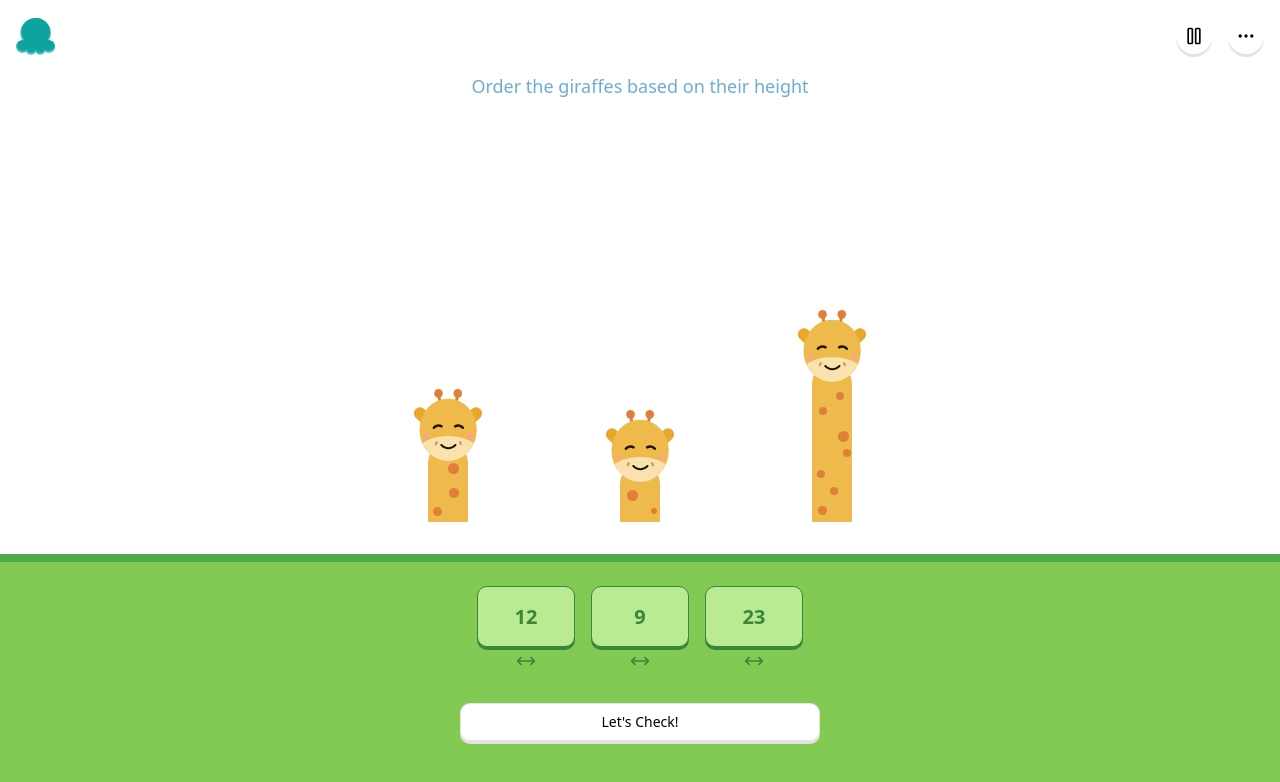
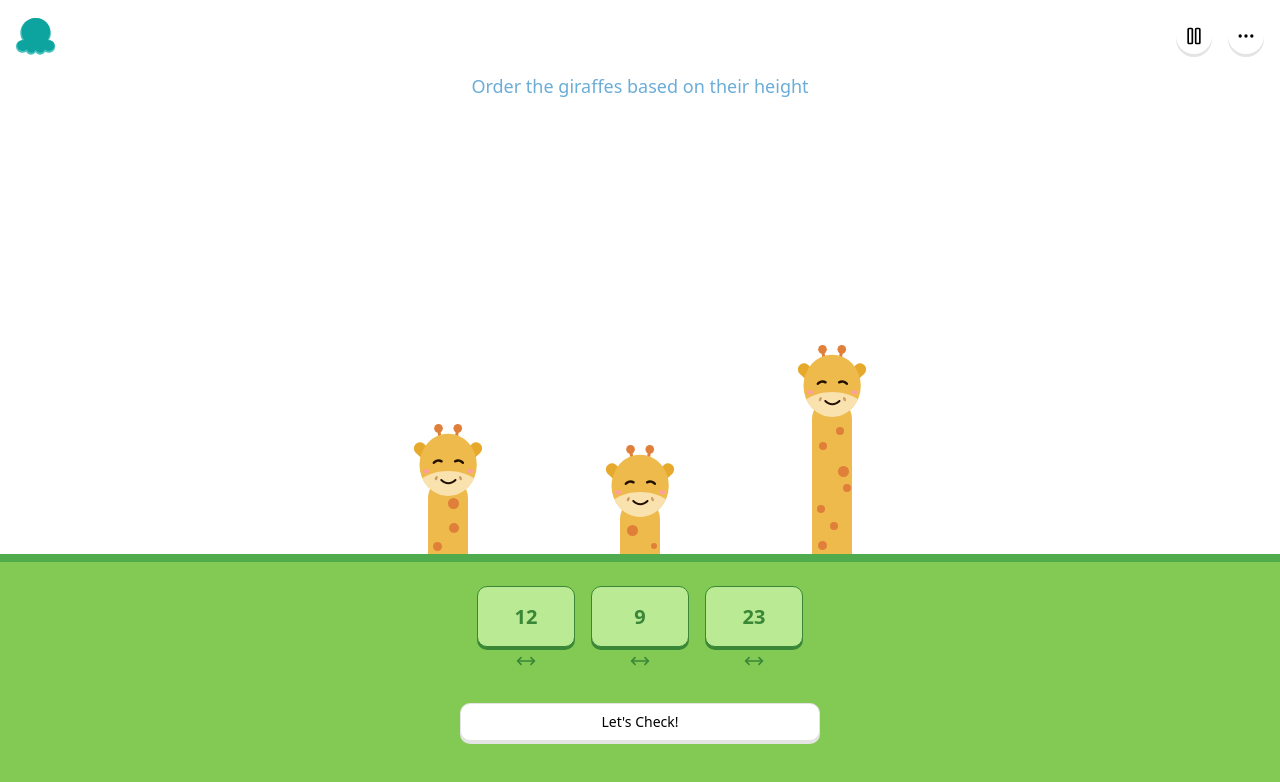
Before and after one commit to harikrishnan56/learn-vue, a Vue app: page /game in a window 1280 px wide. Shown: the top 782 px of the page. Built offline with nearby package versions, Linux system fonts and the light colour scheme; the HTML template or start-up script is replaced by a standard one; a web font is replaced by a local one.

Commit message:
fix: make giraffes consistently stick to bottom across all task types

```diff
--- a/src/components/GameContent.vue
+++ b/src/components/GameContent.vue
@@ -43,7 +43,8 @@ const getGiraffeHeight = (height: number) => {
       <h2 class="text-xl font-gabarito font-normal text-brand-blue">Order the giraffes based on their height</h2>
     </div>
 
-    <div class="flex justify-around items-end w-full mx-auto max-w-xl mt-auto">
+    <div class="flex-grow flex flex-col justify-end">
+      <div class="flex justify-around items-end w-full mx-auto max-w-xl mb-0">
         <div
           v-for="(giraffe, index) in props.giraffes"
           :key="giraffe.id"
@@ -61,5 +62,6 @@ const getGiraffeHeight = (height: number) => {
           />
         </div>
       </div>
+    </div>
   </main>
 </template>
--- a/src/views/GameScreen.vue
+++ b/src/views/GameScreen.vue
@@ -813,7 +813,7 @@ onMounted(() => {
     <div v-if="gameMode === 'orderByHeight'" class="absolute top-[76px] bottom-0 left-0 right-0">
       <GameContent
         :giraffes="gameContentData"
-        class="h-full pb-[278px]"
+        class="h-full pb-[243px]"
         :animate-objective-up="objectiveTextAnimatingUp"
         :giraffes-visible="giraffesOrderVisible"
       />
@@ -850,7 +850,7 @@ onMounted(() => {
     </div>
 
     <div v-if="gameMode === 'comparisonQuiz'" class="pt-[76px] h-[calc(100vh-76px)] relative">
-      <div v-if="showTertiaryGrass" class="flex justify-around items-end w-full mx-auto max-w-xl absolute bottom-0 left-0 right-0 pb-[200px]">
+      <div v-if="showTertiaryGrass" class="flex justify-around items-end w-full mx-auto max-w-xl absolute bottom-0 left-0 right-0 pb-[165px]">
         <div
           v-for="(giraffe, index) in tertiaryQuizGiraffes"
           :key="giraffe.id"
@@ -875,7 +875,7 @@ onMounted(() => {
     </div>
 
     <div v-if="gameMode === 'binaryComparisonSymbols'" class="pt-[76px] h-[calc(100vh-76px)] relative">
-      <div v-if="showBinaryComparisonGrass" class="flex justify-around items-end w-full mx-auto max-w-xl absolute bottom-0 left-0 right-0 pb-[200px]">
+      <div v-if="showBinaryComparisonGrass" class="flex justify-around items-end w-full mx-auto max-w-xl absolute bottom-0 left-0 right-0 pb-[165px]">
         <div
           v-for="(giraffe, index) in binaryComparisonGiraffes"
           :key="giraffe.id"
```
Lines whose indentation alone changed are shown as unchanged.
